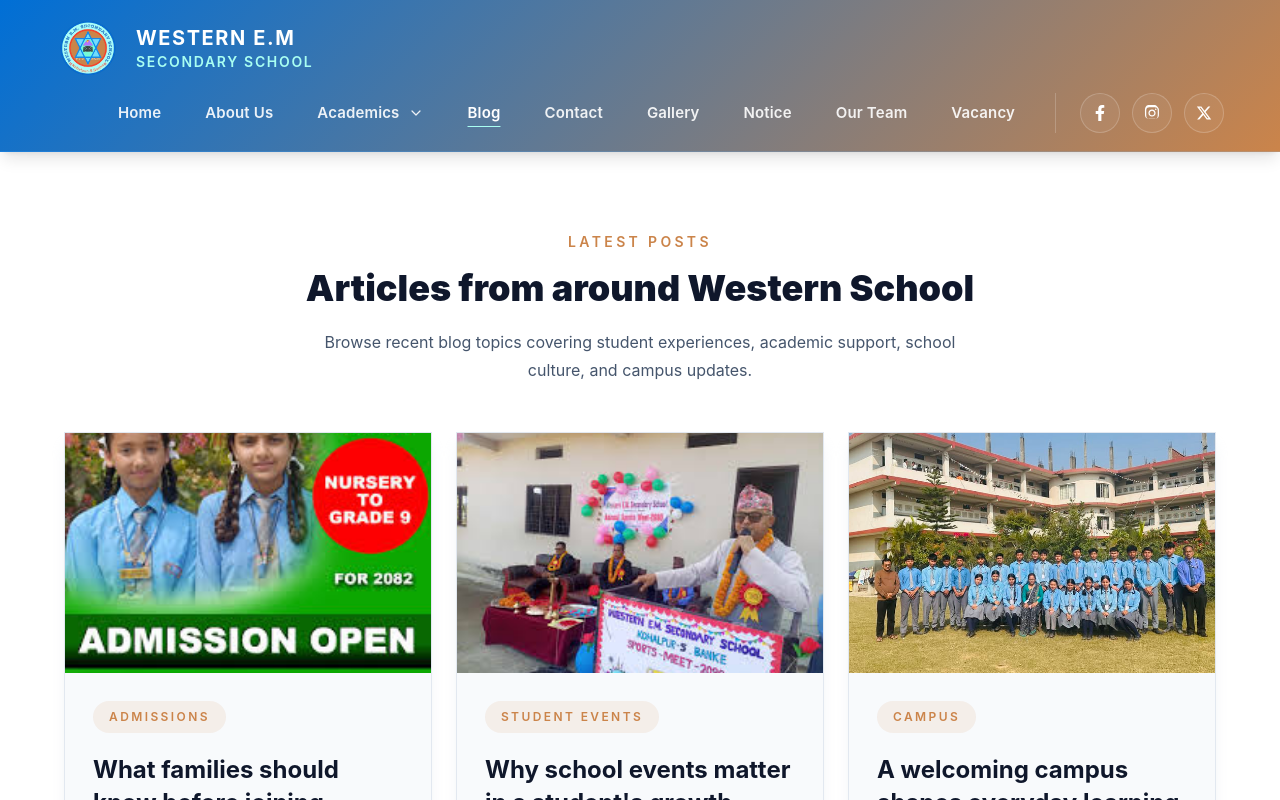
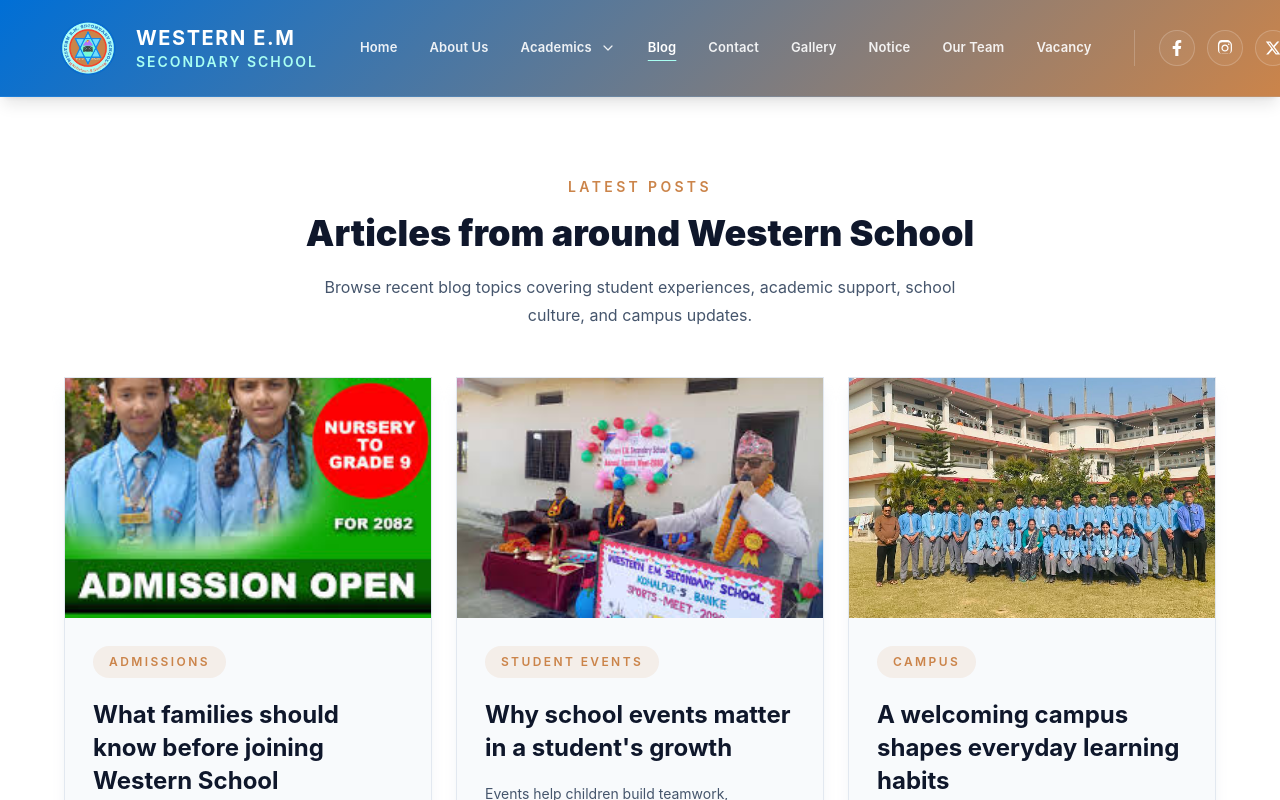
Before and after one commit to AshimPoudelnpl/School_management_system, a React (Vite) app in the folder frontend/: page /blog in a window 1280 px wide. Shown: the top 800 px of the page. Built offline with nearby package versions, Linux system fonts and the light colour scheme.

Commit message:
Refactor Navbar component for improved styling and layout consistency

```diff
--- a/frontend/src/ui/Navbar.jsx
+++ b/frontend/src/ui/Navbar.jsx
@@ -1,16 +1,16 @@
-import React, { useEffect, useMemo, useState } from "react";
+import React, { useMemo, useState } from "react";
 import { Link, NavLink, useLocation } from "react-router-dom";
 import logo from "../assets/logo.png";
 import { academicsDropdownItems, publicNavItems } from "../router/publicNavConfig";
 
 const desktopLinkClasses =
-  "whitespace-nowrap rounded-full px-3 py-2 text-[14px] font-semibold tracking-[0.01em] underline-offset-8 decoration-[1px] decoration-background-color transition-colors hover:text-background-color hover:underline lg:px-4 lg:py-2.5 lg:text-[15px]";
+  "whitespace-nowrap rounded-full px-2 py-1.5 text-[12px] font-semibold tracking-[0.01em] underline-offset-8 decoration-[1px] decoration-background-color transition-colors hover:text-background-color hover:underline xl:px-2.5 xl:py-2 xl:text-[13px] 2xl:px-4 2xl:py-2.5 2xl:text-[15px]";
 
 const mobileLinkClasses =
   "block rounded-2xl px-4 py-3.5 text-[15px] font-semibold underline-offset-4 decoration-[1px] decoration-background-color transition-colors hover:text-background-color hover:underline";
 
 const socialLinkClasses =
-  "inline-flex h-10 w-10 items-center justify-center rounded-full border border-white/20 bg-white/5 text-white transition hover:border-background-color hover:bg-white/12 hover:text-background-color";
+  "inline-flex h-8 w-8 items-center justify-center rounded-full border border-white/20 bg-white/5 text-white transition hover:border-background-color hover:bg-white/12 hover:text-background-color xl:h-9 xl:w-9 2xl:h-10 2xl:w-10";
 
 const dropdownLinkClasses =
   "block rounded-xl px-4 py-3 text-sm font-semibold text-slate-700 transition hover:text-secondary-color";
@@ -67,19 +67,6 @@ const Navbar = () => {
     [location.pathname],
   );
 
-  useEffect(() => {
-    setIsMenuOpen(false);
-    setIsAcademicsExpanded(false);
-  }, [location.pathname]);
-
-  useEffect(() => {
-    document.body.style.overflow = isMenuOpen ? "hidden" : "";
-
-    return () => {
-      document.body.style.overflow = "";
-    };
-  }, [isMenuOpen]);
-
   const closeMenu = () => {
     setIsMenuOpen(false);
     setIsAcademicsExpanded(false);
@@ -87,29 +74,29 @@ const Navbar = () => {
 
   return (
     <header className="sticky top-0 z-50 border-b border-white/10 bg-[linear-gradient(135deg,var(--color-secondary-color),var(--color-primary-color))] text-white shadow-lg backdrop-blur-xl">
-      <div className="mx-auto flex w-full max-w-screen-2xl flex-wrap items-center justify-between gap-x-4 gap-y-3 px-4 py-3 sm:px-6 sm:py-4 lg:px-10 xl:px-14">
+      <div className="mx-auto flex w-full max-w-screen-2xl items-center justify-between gap-8 px-5 py-4 sm:px-8 lg:px-10 xl:px-14">
         <Link
           to="/"
-          className="flex min-w-0 items-center gap-3 sm:gap-4"
+          className="flex shrink-0 items-center gap-4"
           onClick={closeMenu}
         >
           <img
             src={logo}
             alt="Western School logo"
-            className="h-12 w-auto shrink-0 object-contain sm:h-14 lg:h-16"
+            className="h-14 w-auto object-contain sm:h-16"
           />
-          <div className="min-w-0 leading-tight">
-            <p className="truncate text-base font-bold tracking-[0.08em] uppercase sm:text-lg lg:text-xl">
+          <div className="leading-tight">
+            <p className="text-lg font-bold tracking-[0.08em] uppercase sm:text-xl">
               Western E.M
             </p>
-            <p className="truncate text-[10px] font-semibold tracking-[0.12em] text-background-color uppercase sm:text-xs lg:text-sm">
+            <p className="text-xs font-semibold tracking-[0.14em] text-background-color uppercase sm:text-sm">
               Secondary School
             </p>
           </div>
         </Link>
 
-        <div className="hidden md:order-3 md:flex md:basis-full md:flex-col md:gap-4 md:pt-2 lg:order-none lg:ml-auto lg:basis-auto lg:flex-row lg:items-center lg:justify-end lg:gap-6 lg:pt-0">
-          <nav className="flex flex-wrap items-center justify-center gap-1 lg:justify-end lg:gap-2 xl:gap-3">
+        <div className="hidden lg:ml-auto lg:flex lg:items-center lg:justify-end lg:gap-8">
+          <nav className="flex items-center justify-end gap-2 xl:gap-3">
             {publicNavItems.map(({ path, label, children }) =>
               children ? (
                 <div key={path} className="group relative">
@@ -174,7 +161,7 @@ const Navbar = () => {
             )}
           </nav>
 
-          <div className="hidden items-center gap-3 border-l border-white/20 pl-6 xl:flex">
+          <div className="flex items-center gap-3 border-l border-white/20 pl-6">
             {socialLinks.map(({ label, href, icon }) => (
               <a
                 key={label}
@@ -197,7 +184,7 @@ const Navbar = () => {
           }
           aria-expanded={isMenuOpen}
           onClick={() => setIsMenuOpen((open) => !open)}
-          className="inline-flex h-11 w-11 shrink-0 items-center justify-center rounded-2xl border border-white/25 bg-white/5 text-white transition hover:border-background-color hover:text-background-color md:hidden"
+          className="inline-flex h-12 w-12 items-center justify-center rounded-2xl border border-white/25 bg-white/5 text-white transition hover:border-background-color hover:text-background-color lg:hidden"
         >
           {isMenuOpen ? (
             <svg
@@ -234,8 +221,8 @@ const Navbar = () => {
       </div>
 
       {isMenuOpen && (
-        <div className="border-t border-white/10 bg-[linear-gradient(135deg,var(--color-secondary-color),var(--color-primary-color))] md:hidden">
-          <div className="mx-auto max-h-[calc(100vh-4.75rem)] max-w-screen-2xl overflow-y-auto px-4 py-4 sm:px-6 sm:py-5">
+        <div className="border-t border-white/10 bg-[linear-gradient(135deg,var(--color-secondary-color),var(--color-primary-color))] lg:hidden">
+          <div className="mx-auto flex max-w-screen-2xl flex-col gap-4 px-5 py-5 sm:px-8">
             <nav className="flex flex-col gap-1">
               {publicNavItems.map(({ path, label, children }) =>
                 children ? (
@@ -318,7 +305,7 @@ const Navbar = () => {
               )}
             </nav>
 
-            <div className="mt-4 flex items-center gap-3 border-t border-white/20 pt-4">
+            <div className="flex items-center gap-3 border-t border-white/20 pt-4">
               {socialLinks.map(({ label, href, icon }) => (
                 <a
                   key={label}
```
